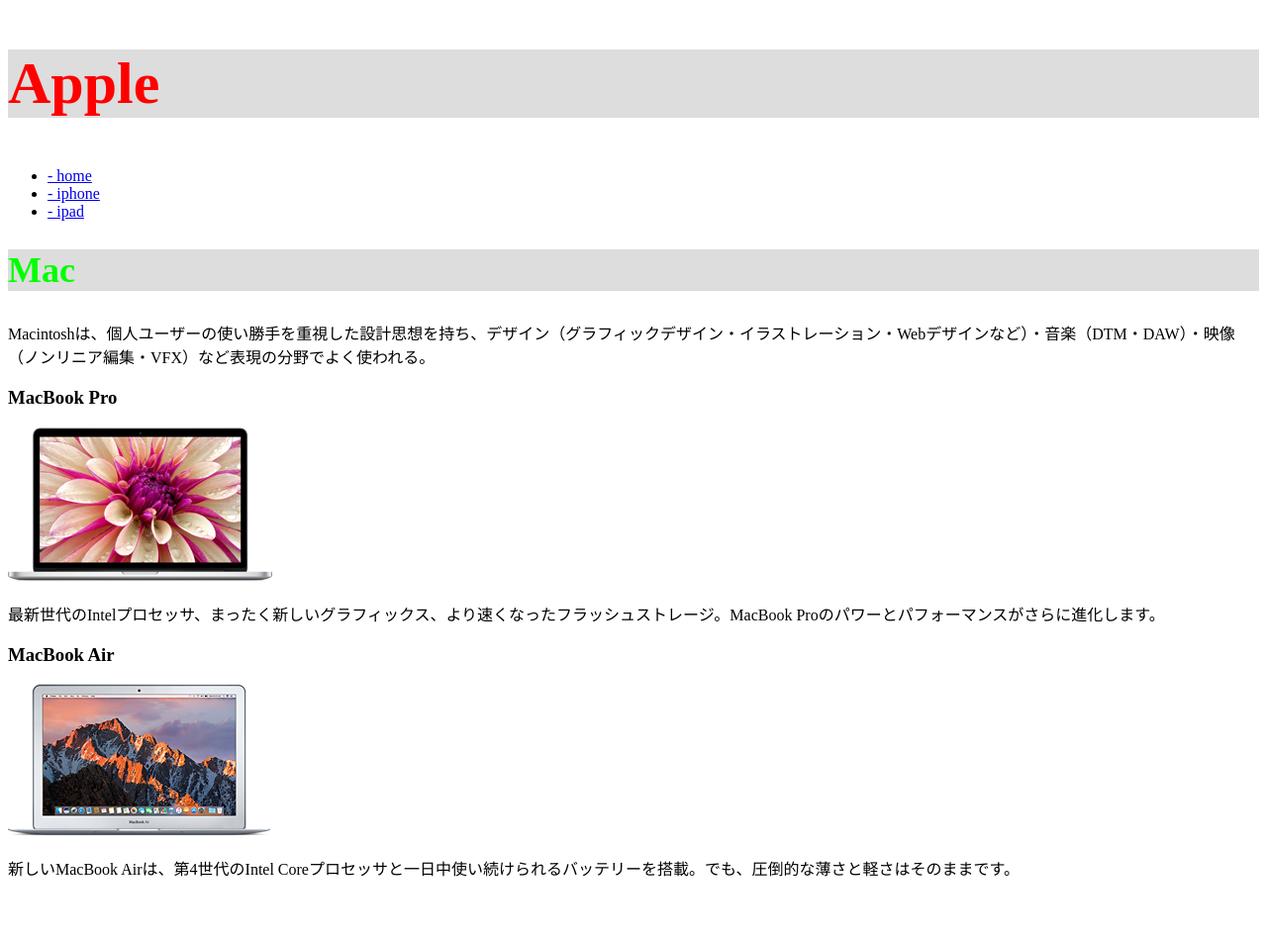
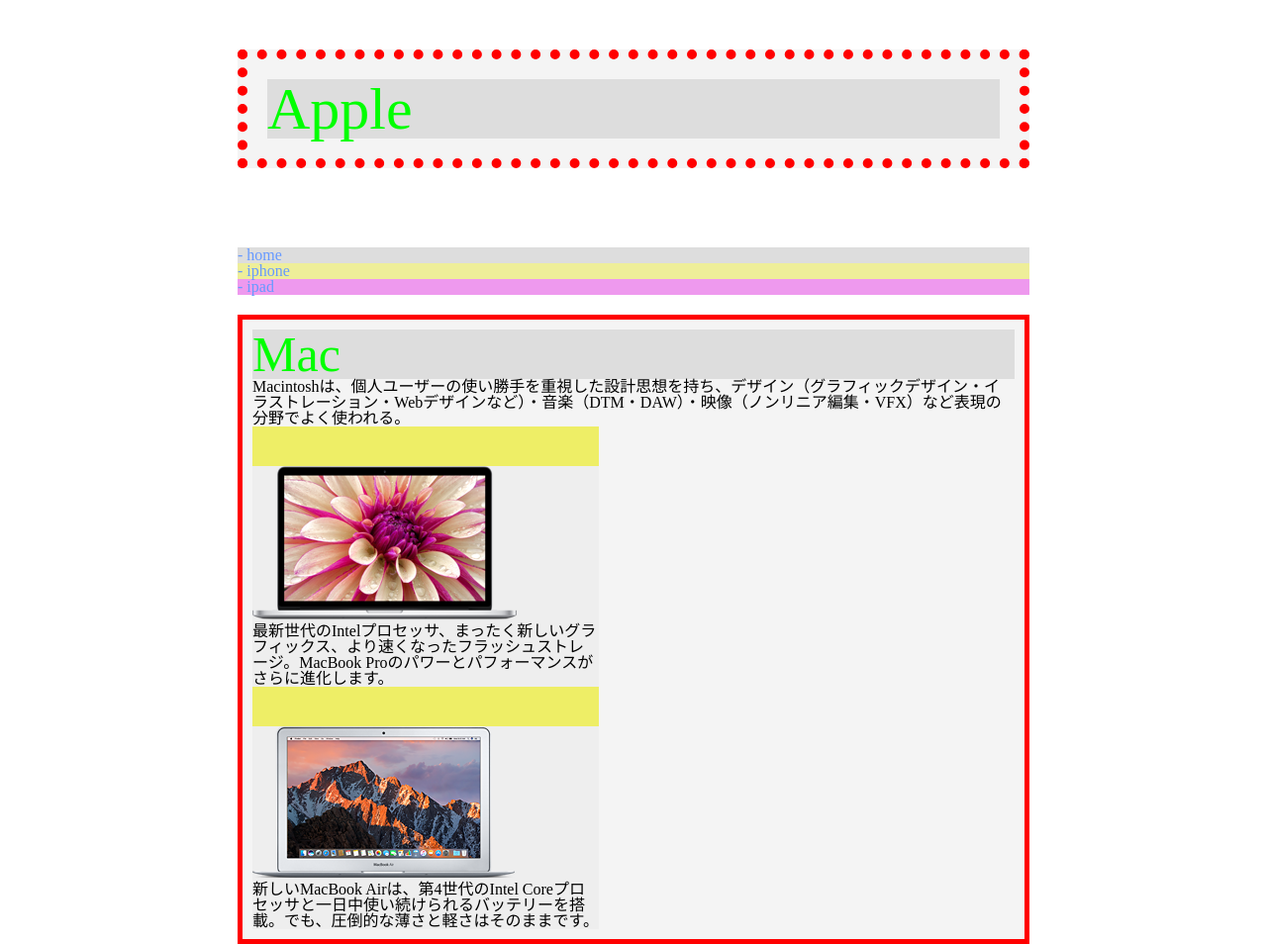
Before and after one commit to Yasunori-Mikami/Yasunori-Mikami.github.io, a PHP site: page /apple_outline/mac/mac.html in a window 1280 px wide. Shown: the whole page at 99% size. Before the commit the page ends 886 px from the top, so only its background shows below. Run offline with PHP 8.4, Linux system fonts and the light colour scheme; some libraries are stand-ins or nearby versions.

Commit message:
MOD_1029_5

```diff
--- a/apple_outline/CSS/style.css
+++ b/apple_outline/CSS/style.css
@@ -1,11 +1,96 @@
+/*ヘッダー */
+header {
+    width : 740px;
+    /*height : 500px;*/
+    background-color: #F4F4F4;
+    margin-top: 50px;
+    margin-bottom: 80px;
+    margin-left: auto;
+    margin-right: auto;
+    border: 10px #FF0000 dotted;
+    padding: 20px;
+}
+
 h1{
     color : #FF0000;
     font-size: 60px;
     background-color: #DDDDDD;
 }
 
+header h1{
+    color : #00FF00;
+}
+
+.macbook{
+    width: 770px;
+    background-color: #F4F4F4;
+    margin-left: auto;
+    margin-right: auto;
+    border: 5px #FF0000 solid;
+    padding: 10px;
+}
+
 h2{
     color : #00FF00;
-    font-size: 36px;
+    font-size: 50px;
     background-color: #DDDDDD;
 }
+.macbook_pro {
+    width: 350px;
+    background-color: #EEEEEE;
+}
+#macpro-title{
+    color : #FF000000;
+    background-color : #EEEE66;
+    font-size: 40px;
+}
+.macbookair-title{
+    color : #FF6699;
+    font-size: 40px;
+}
+
+.macbook_air {
+    width: 350px;
+    background-color: #EEEEEE;
+}
+
+/* nav*/
+/* 初期状態の色*/
+nav {
+    width: 800px;
+    margin-top: 80px;
+    margin-left: auto;
+    margin-right: auto;
+    margin-bottom: 20px;
+}
+
+nav a:link{
+    color : #6699FF;
+    text-decoration: none;
+}
+/* 過去に訪れたことがある時の色*/
+nav a:visited{
+    color : #6699FF;
+    text-decoration: none;
+}
+/* ホバーしたの色*/
+nav a:hover{
+    color : #FF9966;
+}
+/* 押している時の色*/
+nav a:active{
+    color : #FF9966;
+}
+
+/*リストの最初の色だけ指定*/
+nav li:first-child{
+    background-color : #DDDDDD;
+}
+/*リストの最後の色だけ指定*/
+nav li:last-child{
+    background-color : #EE99EE;
+}
+/*リストの2番目の色だけ指定*/
+nav li:nth-child(2){
+    background-color : #EEEE99;
+}
--- a/apple_outline/mac/mac.html
+++ b/apple_outline/mac/mac.html
@@ -5,28 +5,35 @@
     <meta name="viewport" content="width=device-width, initial-scale=1.0">
     <meta http-equiv="X-UA-Compatible" content="ie=edge">
     <title>Mac</title>
+    <link rel="stylesheet" href="https://cdnjs.cloudflare.com/ajax/libs/meyer-reset/2.0/reset.css">
     <link rel="stylesheet" href="../CSS/style.css">
 </head>
 <body>
-    <section>
+    <header>
         <h1>Apple</h1>
+        <!-- nav>ul>li>a*3 -->
+    </header>
+    <nav>
         <ul>
             <li><a href="../index.html">- home</a></li>
             <li><a href="../iPhone/iphone.html">- iphone</a></li>
             <li><a href="../iPad/ipad.html">- ipad</a></li>
         </ul>
+    </nav>
+    <section class="macbook">
         <h2>Mac</h2>
         <p>Macintoshは、個人ユーザーの使い勝手を重視した設計思想を持ち、デザイン（グラフィックデザイン・イラストレーション・Webデザインなど）・音楽（DTM・DAW）・映像（ノンリニア編集・VFX）など表現の分野でよく使われる。</p>
-        <section>
-            <h3>MacBook Pro</h3>
+        <section class="macbook_pro">
+            <h3 id="macpro-title">MacBook Pro</h3>
             <img src="../img/macbook-pro.png" alt="MackBookPro">
             <p>最新世代のIntelプロセッサ、まったく新しいグラフィックス、より速くなったフラッシュストレージ。MacBook Proのパワーとパフォーマンスがさらに進化します。</p>
         </section>
-        <section>
-            <h3>MacBook Air</h3>
+        <section class="macbook_air">
+            <h3 id="macpro-title">MacBook air</h3>
             <img src="../img/macbook-air.png" alt="MackBookair">
             <p>新しいMacBook Airは、第4世代のIntel Coreプロセッサと一日中使い続けられるバッテリーを搭載。でも、圧倒的な薄さと軽さはそのままです。</p>
         </section>
     </section>
+    <!-- .macbook -->
 </body>
 </html>
```
